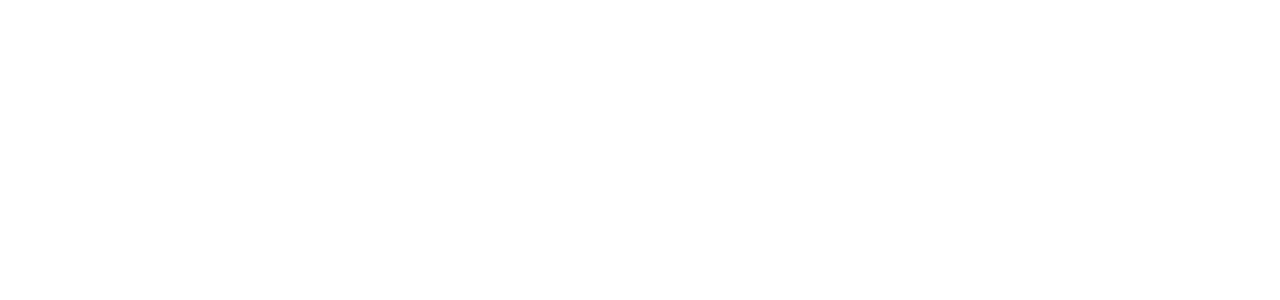
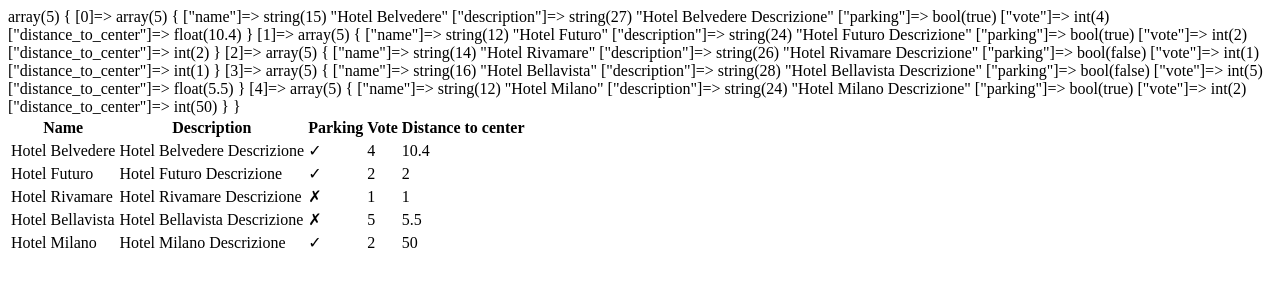
Before and after one commit to tomms25/php-hotel, a PHP site: page / in a window 1280 px wide. Before the commit the part shown is empty. Shown: the top 300 px of the page. Run offline with PHP 8.4, Linux system fonts and the light colour scheme.

Commit message:
Tabella e ciclo foreach

```diff
--- a/index.php
+++ b/index.php
@@ -49,5 +49,45 @@
     ];
     ?>
 
+
+    <!-- Stampare hotel con i dati disponibili  -->
+
+    <?php
+    var_dump($hotels) . '<br>';
+    ?>
+
+    <!-- Tabella -->
+    <table>
+      <thead>
+        <tr>
+          <th> Name </th>
+          <th> Description </th>
+          <th> Parking </th>
+          <th> Vote </th>
+          <th> Distance to center </th>
+        </tr>
+      </thead>
+
+      <tbody>
+        <?php
+          foreach($hotels as $hotel) {
+            $name = $hotel['name'];
+            $description = $hotel['description'];
+            $parking = $hotel['parking'] ? '&check;' : '&cross;';
+            $vote = $hotel['vote'];
+            $distance = $hotel['distance_to_center'];
+
+            echo "<tr>
+                  <td> $name </td>
+                  <td> $description </td>
+                  <td> $parking </td>
+                  <td> $vote </td>
+                  <td> $distance </td>
+                  </tr>";
+          }
+        ?>
+      </tbody>
+    </table>
+
 </body>
 </html>
```
